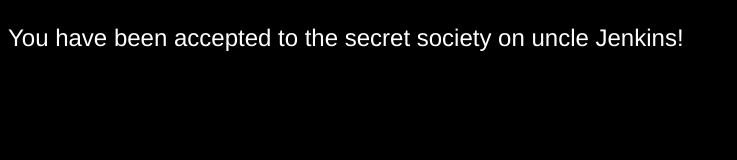
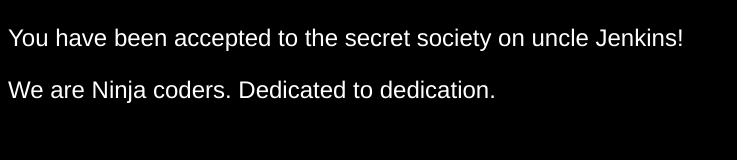
Before and after one commit to oakuopus/Jenkin-SS, a plain HTML site: page final.html in a window 1280 px wide. Shown: the whole page, without its empty margins (0-737 px from the left). Drawn offline with Linux system fonts and the light colour scheme.

Commit message:
Add files via upload

```diff
--- a/final.html
+++ b/final.html
@@ -8,5 +8,6 @@
 </head>
 <body>
     <p>You have been accepted to the secret society on uncle Jenkins!</p>
+    <p>We are Ninja coders. Dedicated to dedication.</p>
 </body>
 </html>
```
